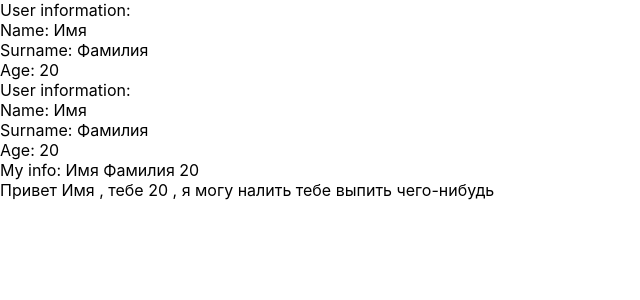
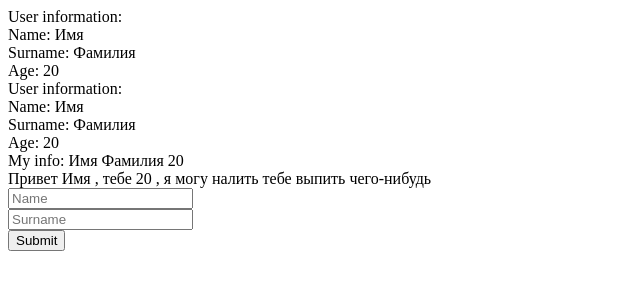
Before and after one commit to Volodimyr2022/second-app, a React (Create React App) app: page / in a window 1280 px wide. Shown: the top 300 px of the page, without its empty margins (0-640 px from the left). Built offline with nearby package versions, Linux system fonts and the light colour scheme.

Commit message:
Add files via upload

```diff
--- /dev/null
+++ b/src/components/Form/Form.js
@@ -0,0 +1,60 @@
+import React from 'react';
+
+
+class Form extends React.Component {
+
+  state = { name: "",
+            surname: "",
+            error: "",
+          }
+
+   onSubmit = (event) => {
+    event.preventDefault();
+
+    if((this.state.name.length || this.state.surname.length) < 3) {
+      this.setState({ error: "С твоими данными что то не так ;(" })
+    } else {
+       alert(`Добро пожаловать ${this.state.name} ${this.state.surname}`)
+      }
+
+
+    console.log(this.state.name, this.state.surname)
+   }
+
+   changeValue = (event) => {
+    this.setState({
+      [event.target.name]: event.target.value
+    })
+   }
+
+render() {
+  return (
+  <div>
+    <form onSubmit={this.onSubmit}>
+        <div>
+            <input
+             placeholder="Name"
+              name="name"
+               value={this.state.name}
+                onChange={this.changeValue} />
+        </div>
+        <div>
+            <input
+             placeholder="Surname"
+              name="surname"
+               value={this.state.surname}
+               onChange={this.changeValue}
+                />
+        </div>
+        <button type="submit">Submit</button>
+        <div>
+          {this.state.error}
+        </div>
+    </form>
+
+  </div>
+  );
+}
+}
+
+export default Form;
--- /dev/null
+++ b/src/components/User/User.js
@@ -0,0 +1,37 @@
+
+import React from 'react';
+import UserCard from './UserCard';
+import UserCardText from './UserCardText';
+
+const UserTrueAge = ({name,age}) => {
+  const trueAge = age;
+
+  if(trueAge >= 18)
+  {return <div>Привет {name} , тебе {age} ,  я могу налить тебе выпить чего-нибудь </div>}
+
+  return <div>Привет {name} , тебе {age} ,  я не могу налить тебе выпить чего-нибудь </div>
+}
+
+class User extends React.Component {
+
+  state = { name: "Имя",
+            surname: "Фамилия",
+            age: 20,
+          }
+
+render() {
+  return (
+  <div>
+    <UserCard  {...this.state} />
+    <UserCard name={this.state.name}
+              surname={this.state.surname}
+              age={this.state.age}
+    />
+    <UserCardText {...this.state}/>
+    <UserTrueAge {...this.state}/>
+  </div>
+  );
+}
+}
+
+export default User;
--- /dev/null
+++ b/src/components/User/UserCard.js
@@ -0,0 +1,21 @@
+
+const UserCard = ({name,surname,age }) => {
+  return(
+  <div>
+    <div>
+      User information:
+    </div>
+    <div>
+      Name:  {name}
+    </div>
+    <div>
+      Surname:  {surname}
+    </div>
+    <div>
+      Age:  {age}
+      </div>
+  </div>
+  )
+}
+
+export  default UserCard
--- /dev/null
+++ b/src/components/User/UserCardText.js
@@ -0,0 +1,8 @@
+
+const UserCardText = ({name,surname,age }) => {
+    return (
+    <div>My info: {name} {surname} {age}</div>
+    )
+  }
+
+  export default UserCardText
--- a/src/index.js
+++ b/src/index.js
@@ -1,18 +1,12 @@
 import React from 'react';
 import ReactDOM from 'react-dom/client';
-import './index.css';
-import App from './App';
-
-import reportWebVitals from './reportWebVitals';
+import Form from './components/Form/Form';
+import User from './components/User/User';
 
 const root = ReactDOM.createRoot(document.getElementById('root'));
 root.render(
   <React.StrictMode>
-    <App />
+    <User />
+    <Form />
   </React.StrictMode>
 );
-
-// If you want to start measuring performance in your app, pass a function
-// to log results (for example: reportWebVitals(console.log))
-// or send to an analytics endpoint. Learn more: https://bit.ly/CRA-vitals
-reportWebVitals();
```
